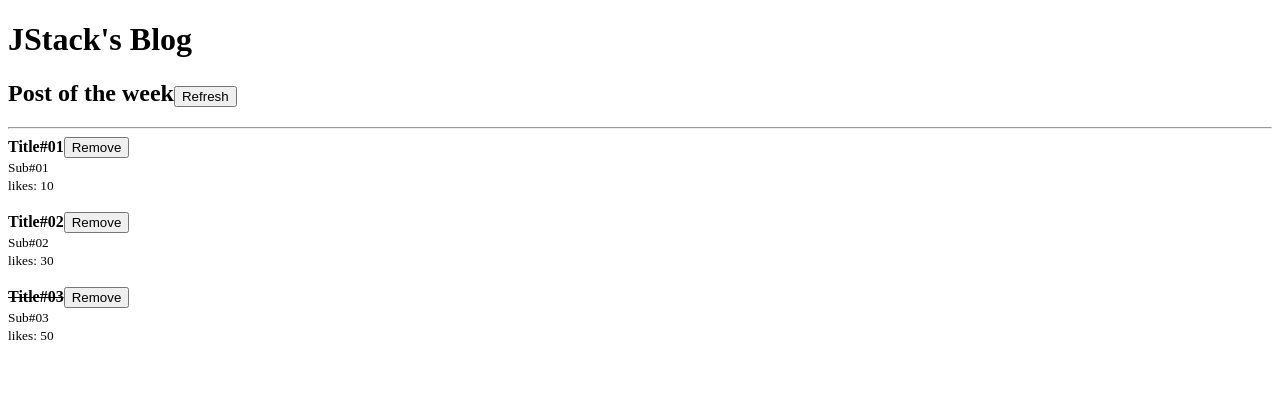
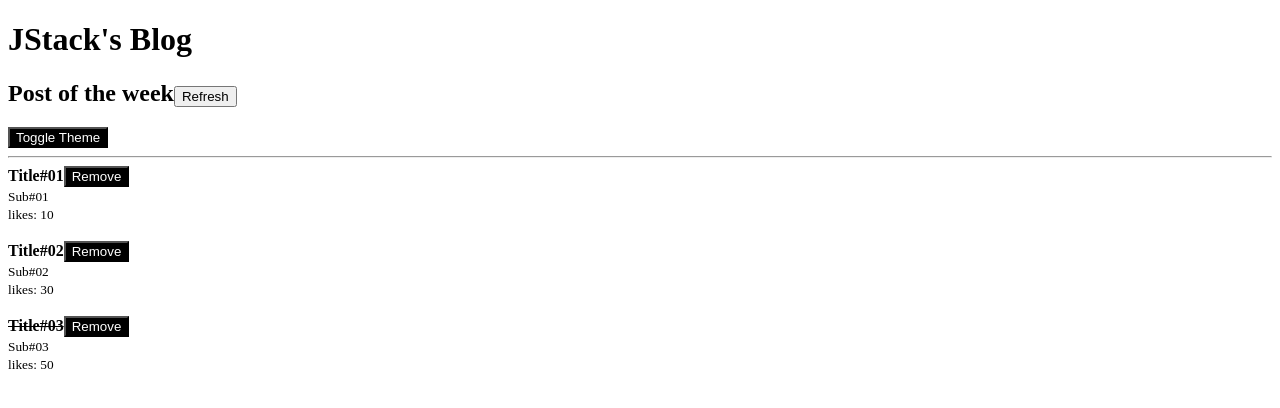
Before and after one commit to Vinnissaum/JStack, a React app in the folder react-fundamentals/: page / in a window 1280 px wide. Shown: the top 408 px of the page. Built offline with nearby package versions, Linux system fonts and the light colour scheme.

Commit message:
theme provider with ContextAPI

```diff
--- a/react-fundamentals/src/App.js
+++ b/react-fundamentals/src/App.js
@@ -1,9 +1,7 @@
 import React, { useState } from 'react';
 import Post from './Post';
 import Header from './Header';
-
-const title = 'Post title';
-const subtitle = 'Post subtitle';
+import { ThemeProvider } from './ThemeContext';
 
 function App() {
   const [posts, setPosts] = useState([
@@ -31,7 +29,7 @@
   }
 
   return (
-    <>
+    <ThemeProvider>
       <Header>
         <h2>
           Post of the week
@@ -47,7 +45,7 @@
           post={post}
         />
       ))}
-    </>
+    </ThemeProvider>
   );
 }
 
--- a/react-fundamentals/src/Button.js
+++ b/react-fundamentals/src/Button.js
@@ -1,8 +1,25 @@
-import React from 'react';
+import React, { useContext } from 'react';
 import PropTypes from 'prop-types';
+import { themeContext } from './ThemeContext';
+
 
 export default function Button( props ) {
-  return <button onClick={props.onClick}>{props.children}</button>;
+  const { theme } = useContext(themeContext);
+
+  return (
+    <button
+      onClick={props.onClick}
+      style={
+        {
+          color: theme === 'dark' ? '#FFF' : '#000',
+          backgroundColor: theme === 'dark' ? '#000' : '#FFF',
+        }
+      }
+    >
+      {props.children}
+    </button>
+  );
+
 }
 
 Button.propTypes = {
--- a/react-fundamentals/src/Header.js
+++ b/react-fundamentals/src/Header.js
@@ -1,11 +1,20 @@
-import React from 'react';
+import React, { useContext } from 'react';
 import PropTypes from 'prop-types';
+import { themeContext } from './ThemeContext';
+import Button from './Button';
 
 export default function Header(props) {
-  return(
+  const { onToggleTheme } = useContext(themeContext);
+
+  return (
     <>
       <h1>{props.title}</h1>
       {props.children}
+      <Button
+        onClick={onToggleTheme}
+      >
+        Toggle Theme
+      </Button>
     </>
   );
 }
--- /dev/null
+++ b/react-fundamentals/src/ThemeContext.js
@@ -0,0 +1,24 @@
+import React, { useState, createContext } from 'react';
+
+export const themeContext = createContext();
+
+export function ThemeProvider(props) {
+  const [theme, setTheme] = useState('dark');
+
+  const handleToggleTheme = () => {
+    setTheme(prevState => prevState === 'dark' ? 'light' : 'dark');
+  }
+
+  return (
+    <themeContext.Provider
+      value={
+        {
+          theme,
+          onToggleTheme: handleToggleTheme,
+        }
+      }
+    >
+      {props.children}
+    </themeContext.Provider>
+  );
+}
```
